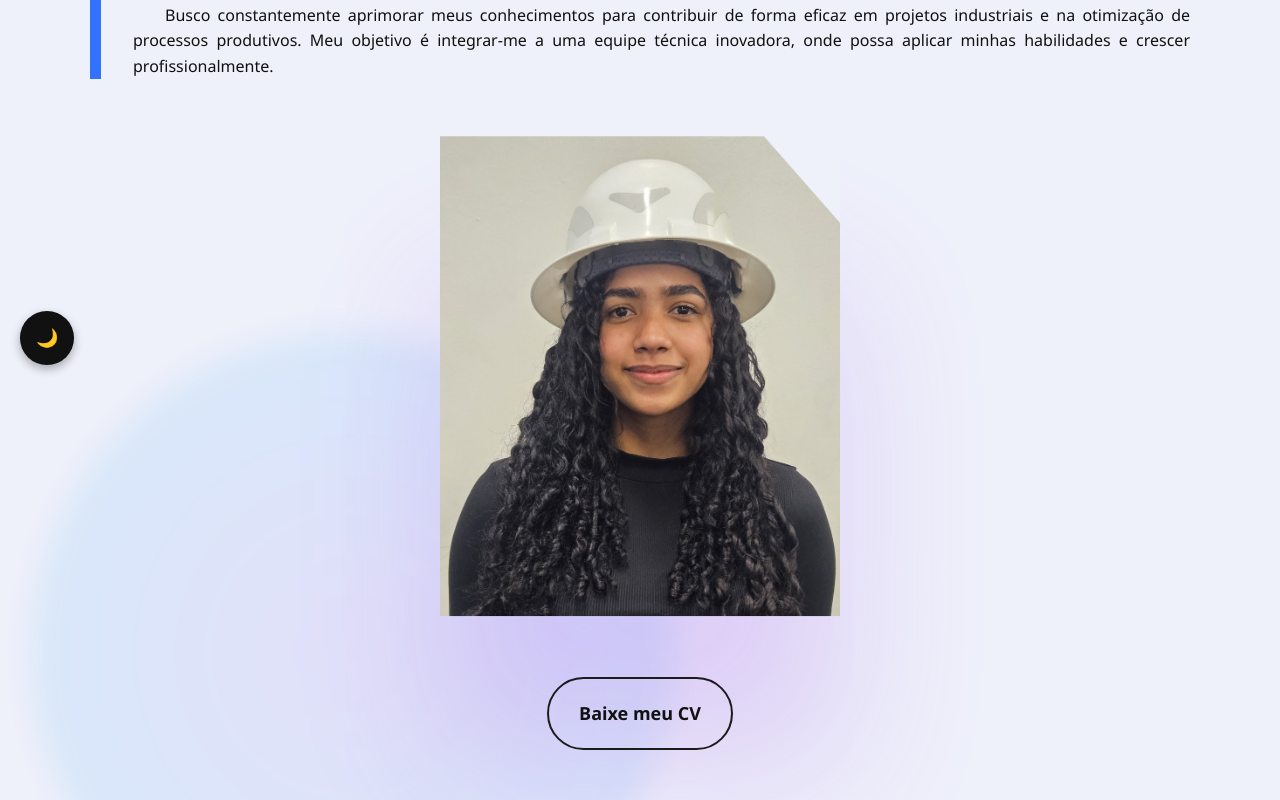
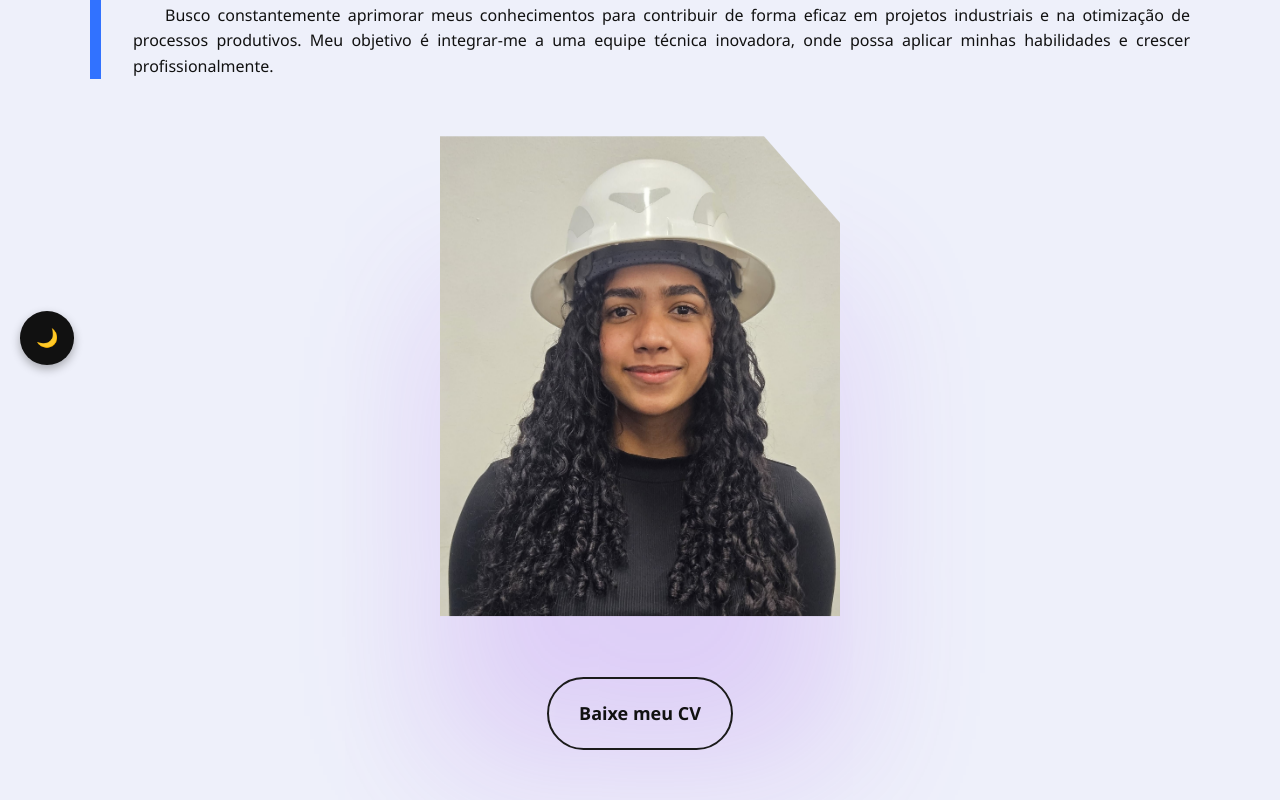
Before and after one commit to nathalyevitoria/Portifolio-Nathalye-Vitoria, a React (Vite) app: page / in a window 1280 px wide. Shown: the part 415-1215 px from the top of the page. Built offline with nearby package versions, Linux system fonts and the light colour scheme.

Commit message:
fix: otimization

```diff
--- a/src/pages/CertificationDetails.jsx
+++ b/src/pages/CertificationDetails.jsx
@@ -13,7 +13,6 @@ function CertificationDetails() {
 
   return (
     <div className="certification-container">
-      <div className="blur-circle c1"></div>
       <div className="carousel">
         <Swiper
           navigation
--- a/src/pages/Home.jsx
+++ b/src/pages/Home.jsx
@@ -3,7 +3,6 @@ import '../styles/home.css';
 function Home() {
   return (
     <section className="over-hidden">
-      <div className="blur-circle c1"></div>
       <div className="home">
         <div className="content">
           <div className="name">
```
